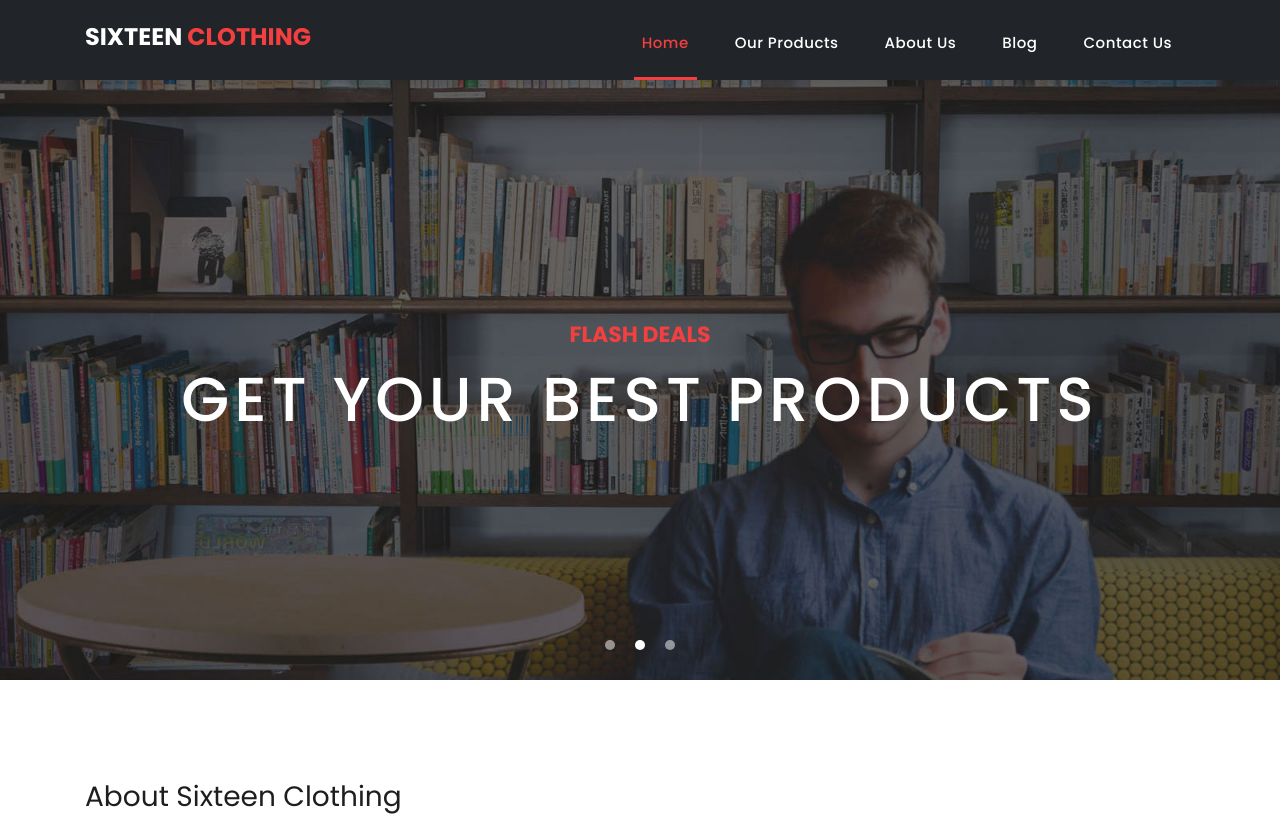
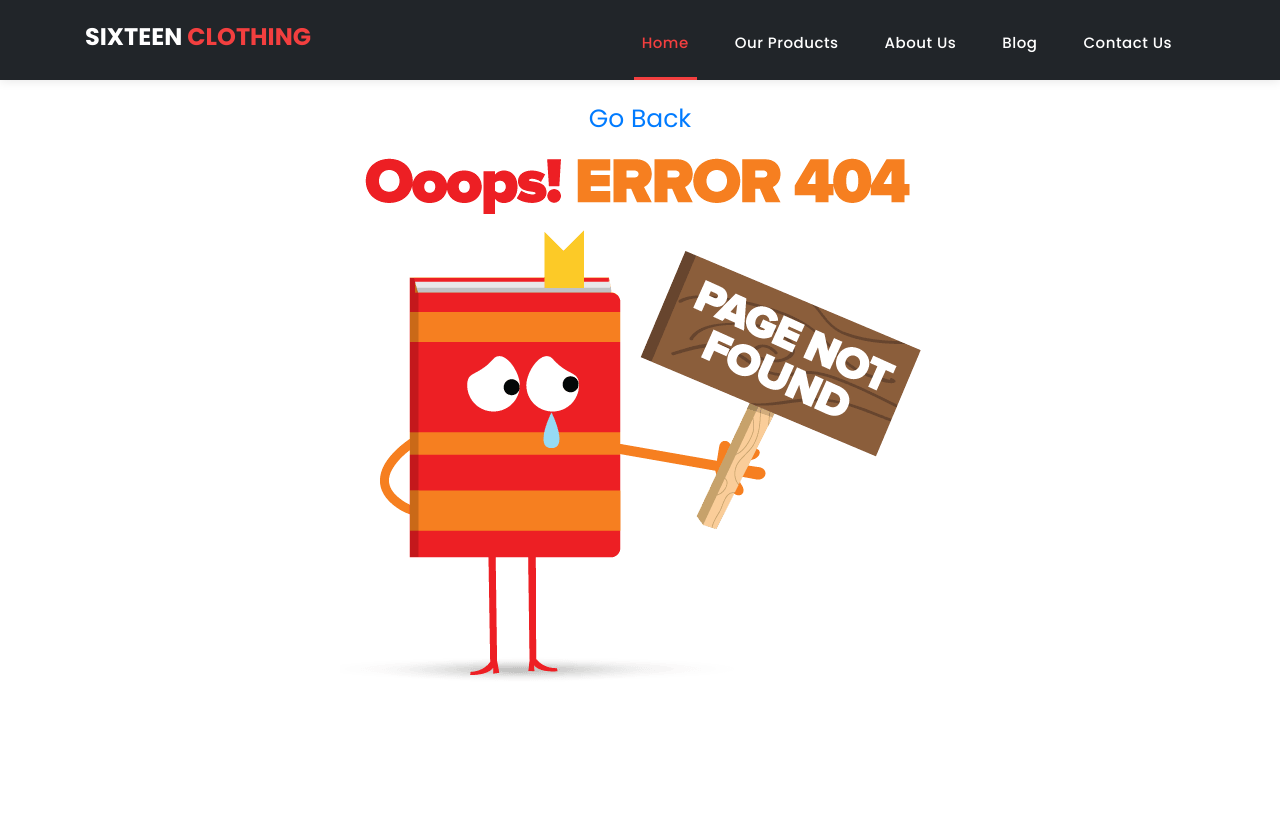
Before and after one commit to AnastasiyaPozyomina/learnreact, a React (Create React App) app: page /learnreact/404 in a window 1280 px wide. Before the commit this address led to /learnreact/home. Shown: the top 816 px of the page. Built offline with nearby package versions, Linux system fonts and the light colour scheme.

Commit message:
создана страница 404

```diff
--- a/src/App.js
+++ b/src/App.js
@@ -3,35 +3,33 @@ import './App.css';
 import './assets/css/templatemo-sixteen.css';
 import './assets/css/fontawesome.css';
 import Header from './components/Header/Header';
-import {BrowserRouter, Router, Redirect, Route, Switch} from 'react-router-dom';
+import {BrowserRouter, Redirect, Route, Switch} from 'react-router-dom';
 import Contact from './pages/Contacts/Contacts';
 import About from './pages/About/About';
 import OurProducts from './pages/OurProducts/OurProducts';
 import Home from './pages/Home/Home';
 import 'owl.carousel/dist/assets/owl.carousel.css';
 import 'owl.carousel/dist/assets/owl.theme.default.css';
-import Product from './components/Products/Product';
 import Blog from './pages/Blog/Blog';
-import Post from './components/Blog/Post';
 import ProductPage from './components/Products/ProductPage';
 import PostPage from './pages/PostPage/PostPage';
+import Error from './pages/404/Error';
 
-
-
-export default function App() {
+export default function App () {
   return (
     <BrowserRouter basename="/learnreact/">
       <div className="App">
         <Header />
         <Switch>
-          <Route exact path="/home/" component={Home} />
+          <Route exact path="/" component={Home} />
           <Route exact path="/our-products" component={OurProducts} />
           <Route exact path="/product/:_id" children={ProductPage} />
           <Route exact path="/about" component={About} />
           <Route exact path="/blog" component={Blog} />
-          <Route exact path="/posts/:postId"  component={PostPage} />
-          <Route exact path="/contact" component={Contact}/>
-          <Redirect from="/" to="/home" />
+          <Route exact path="/posts/:postId" component={PostPage} />
+          <Route exact path="/contact" component={Contact} />
+          <Route component={Error} />
+          <Route path="/404" component={Error} />
         </Switch>
       </div>
     </BrowserRouter>
--- a/src/components/Nav/Nav.js
+++ b/src/components/Nav/Nav.js
@@ -27,14 +27,22 @@ export default class Nav extends React.Component {
               Sixteen <em>Clothing</em>
             </h2>
           </NavLink>
-          <button class="navbar-toggler" type="button" data-toggle="collapse" data-target="#navbarResponsive" aria-controls="navbarResponsive" aria-expanded="false" aria-label="Toggle navigation">
-            <span class="navbar-toggler-icon"></span>
-            </button>
+          <button
+            class="navbar-toggler"
+            type="button"
+            data-toggle="collapse"
+            data-target="#navbarResponsive"
+            aria-controls="navbarResponsive"
+            aria-expanded="false"
+            aria-label="Toggle navigation"
+          >
+            <span class="navbar-toggler-icon" />
+          </button>
           <div className="collapse navbar-collapse" id="navbarResponsive">
             <ul className="navbar-nav ml-auto">
               <li className="nav-item">
                 <NavLink
-                  to="/home"
+                  to="/"
                   style={{color: this.state.color}}
                   className="nav-link"
                 >
--- /dev/null
+++ b/src/pages/404/Error.css
@@ -0,0 +1,13 @@
+.NotFind {
+    margin-top: 100px;
+}
+.error-img {
+    width: 80%;
+    height: auto;
+    object-fit: cover;
+   margin:0 auto;
+}
+
+.link-error {
+    font-size: 25px;
+}
--- /dev/null
+++ b/src/pages/404/Error.js
@@ -0,0 +1,17 @@
+import React from 'react';
+import {NavLink} from 'react-router-dom';
+import './Error.css';
+
+const Error = () => {
+  return (
+    <div className="NotFind">
+      <NavLink className="link-error" to="/">Go Back</NavLink>
+      <div class="error-img">
+        <img src="/learnreact/images/404-opt.png" alt="" />
+      </div>
+
+    </div>
+  );
+};
+
+export default Error;
--- a/src/pages/Blog/Blog.js
+++ b/src/pages/Blog/Blog.js
@@ -6,8 +6,6 @@ import './Blog.css';
 import Footer from "../../components/Footer/Footer";
 
 export default () => {
-
-
 
   return (
     <>
--- a/src/pages/PostPage/PostPage.js
+++ b/src/pages/PostPage/PostPage.js
@@ -2,7 +2,7 @@ import React from 'react';
 import './PostPage.css';
 
 import {useSelector} from 'react-redux';
-import {useParams} from 'react-router-dom';
+import {Redirect, useLocation, useParams} from 'react-router-dom';
 
 function PostPage () {
   const {postId} = useParams ();
```
Also changed, not shown: public/images/404-opt.png (added), 1 other file (tests, documents, lock files or other folders).
